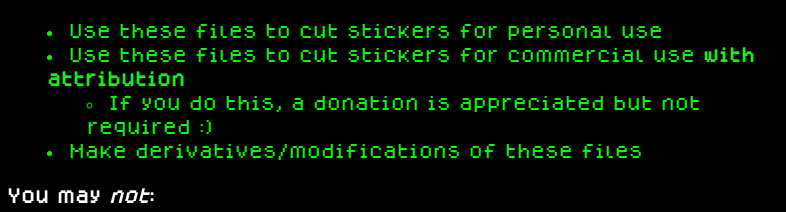
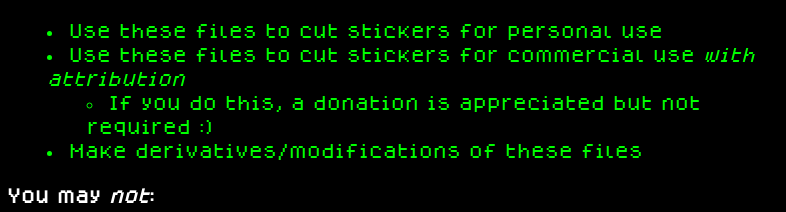
Before and after one commit to josiemei/josies-sticker-archive, a plain HTML site: page info-faqs.html in a window 1280 px wide. Shown: the part 1832-2044 px from the top of the page, 254-1040 px from the left. Drawn offline with Linux system fonts and the light colour scheme.

Commit message:
Updated sticker licensing

```diff
--- a/info-faqs.html
+++ b/info-faqs.html
@@ -81,7 +81,7 @@
     <h4>You <i>may</i>:</h4>
         <ul class="faq-list">
           <li class="faq-list-answer">Use these files to cut stickers for personal use</li>
-          <li class="faq-list-answer">Use these files to cut stickers for commercial use <b>with attribution</b>
+          <li class="faq-list-answer">Use these files to cut stickers for commercial use <i>with attribution</i>
             <ul class="faq-list">
               <li class="faq-list-answer">If you do this, a donation is appreciated but not required :)</li>
             </ul>
```
